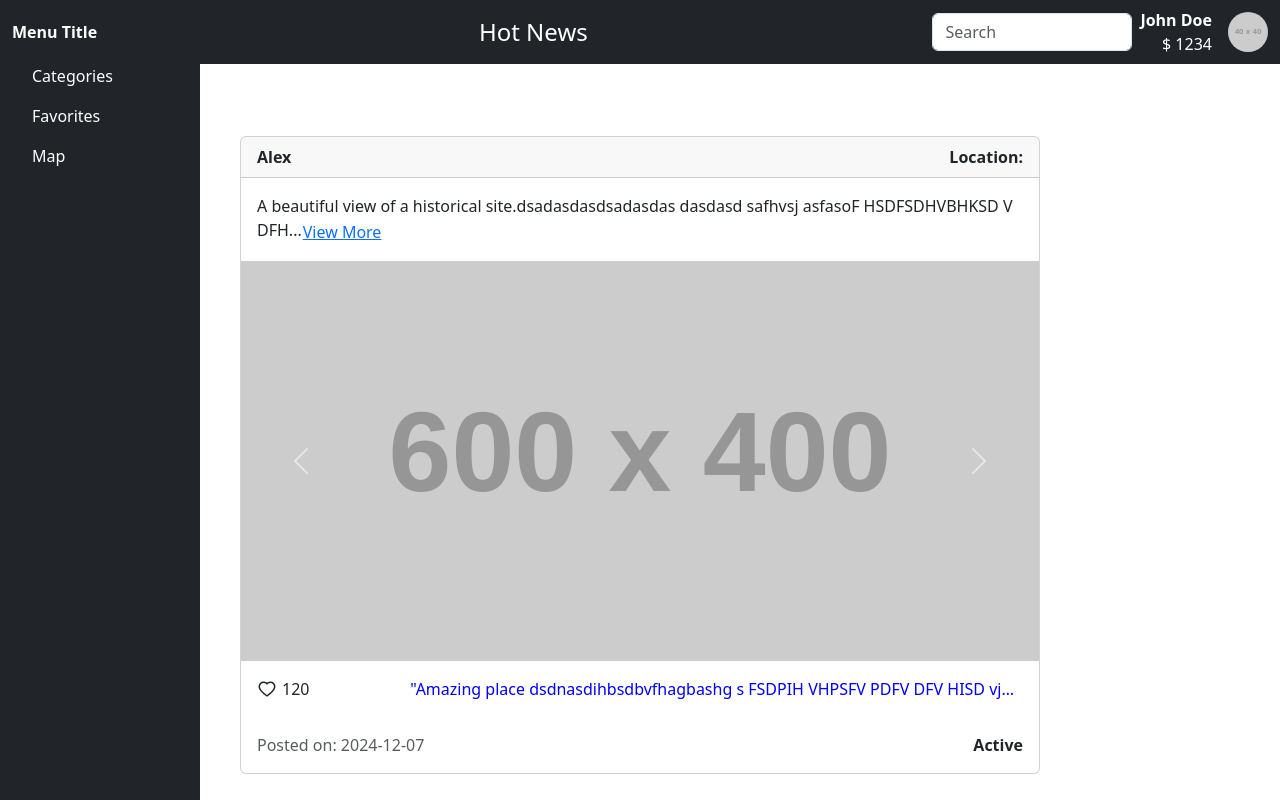
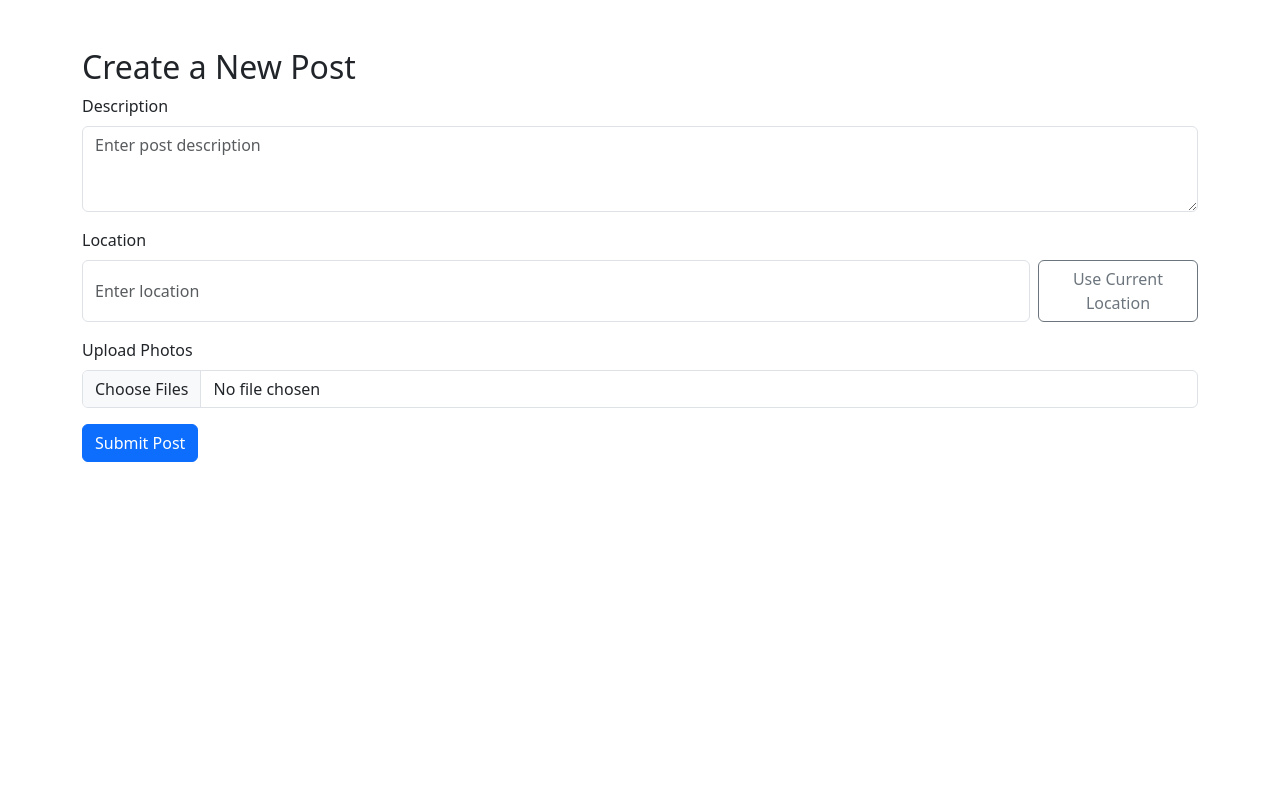
Before and after one commit to razvanc6/HackItAll, a React (Vite) app in the folder front/: page /post in a window 1280 px wide. Before the commit this address led to /. Shown: the top 800 px of the page. Built offline with nearby package versions, Linux system fonts and the light colour scheme.

Commit message:
newCommit

```diff
--- a/front/src/App.jsx
+++ b/front/src/App.jsx
@@ -10,7 +10,9 @@ import Login from "./components/Auth/Login";
 import Register from "./components/Auth/Register";
 import ForgotPassword from "./components/Auth/ForgotPassword";
 import Map from "./components/Map";
+import PostPage from "./components/PostPage/PostPage";
 import  FrontPage from "./components/FrontPage/FrontPage.jsx"
+
 const isAuthenticated = () => {
   return !!localStorage.getItem("token"); // Verifică dacă există un token în localStorage
 };
@@ -25,6 +27,7 @@ const App = () => {
         <Route path="/forgot-password" element={<ForgotPassword />} />
         <Route path="/mainpage" element={<FrontPage />} />
         <Route path="/map" element={<Map />} />
+        <Route path="/post" element={<PostPage />} />
         <Route path="*" element={<Navigate to="/" replace />} />
       </Routes>
     </Router>
--- a/front/src/components/FrontPage/FrontPage.jsx
+++ b/front/src/components/FrontPage/FrontPage.jsx
@@ -1,5 +1,6 @@
 import React from "react";
 import { Container, Row, Col } from "react-bootstrap";
+import { Link } from "react-router-dom";
 import PostCard from "./PostCard";
 import Navbar from "./Navbar";
 
@@ -7,16 +8,20 @@ const FrontPage = () => {
   const posts = [
     {
       id: 1,
-      userName:"Alex",
+      userName: "Alex",
       title: "Historical Monument",
-      description: "A beautiful view of a historical site.dsadasdasdsadasdas dasdasd safhvsj asfasoF HSDFSDHVBHKSD V DFHDS SJ OUVADIFUDASINHFISDAIUBDS IDSHJFBDSJFDJFDSG HF JAFBDSHK FDS HDF SDH VHSD FDSH FDSH FDSHV SDJGSDJHG DDSADPKJASF FSDA FAG FHA JHAD GFDA GAF GVHSA VJFD FHJVF VJHF AVHJSF VHFA VJHAFS VHJF SAVF DAVH FAV HJ FJV JHFD VJHADF VA VSFnvs djklv JDS jvlsl jkVs jkl  ",
+      description:
+        "A beautiful view of a historical site.dsadasdasdsadasdas dasdasd safhvsj asfasoF HSDFSDHVBHKSD V DFHDS SJ OUVADIFUDASINHFISDAIUBDS IDSHJFBDSJFDJFDSG HF JAFBDSHK FDS HDF SDH VHSD FDSH FDSH FDSHV SDJGSDJHG DDSADPKJASF FSDA FAG FHA JHAD GFDA GAF GVHSA VJFD FHJVF VJHF AVHJSF VHFA VJHAFS VHJF SAVF DAVH FAV HJ FJV JHFD VJHADF VA VSFnvs djklv JDS jvlsl jkVs jkl",
       images: [
         "https://via.placeholder.com/600x400",
         "https://via.placeholder.com/600x400?text=Second+Image",
       ],
       upvotes: 120,
       comments: [
-        { text: "Amazing place dsdnasdihbsdbvfhagbashg s FSDPIH VHPSFV PDFV DFV HISD vjhpsv hs vpihS VF VHhv hv hshv!", upvotes: 15 },
+        {
+          text: "Amazing place dsdnasdihbsdbvfhagbashg s FSDPIH VHPSFV PDFV DFV HISD vjhpsv hs vpihS VF VHhv hv hshv!",
+          upvotes: 15,
+        },
         { text: "Great picture!", upvotes: 25 },
         { text: "Looks so peaceful.", upvotes: 10 },
       ],
@@ -39,10 +44,7 @@ const FrontPage = () => {
 
   return (
     <div>
-    {/* Use NavBar Component */}
       <Navbar />
-
-      {/* Sidebar and Main Content */}
       <div className="d-flex" style={{ marginTop: "60px" }}>
         {/* Sidebar */}
         <div
@@ -76,6 +78,11 @@ const FrontPage = () => {
                 Map
               </a>
             </li>
+            <li className="nav-item">
+              <Link className="nav-link text-white" to="/post">
+                Create Post
+              </Link>
+            </li>
           </ul>
         </div>
 
--- a/front/src/components/PostPage/PostPage.jsx
+++ b/front/src/components/PostPage/PostPage.jsx
@@ -0,0 +1,108 @@
+import React, { useState } from "react";
+import { Container, Form, Button } from "react-bootstrap";
+
+const PostPage = () => {
+  const [description, setDescription] = useState("");
+  const [location, setLocation] = useState("");
+  const [images, setImages] = useState([]);
+  const [error, setError] = useState("");
+
+  const handleImageUpload = (e) => {
+    const files = Array.from(e.target.files);
+    setImages(files);
+  };
+
+  const fetchLocation = () => {
+    if (!navigator.geolocation) {
+      setError("Geolocation is not supported by your browser.");
+      return;
+    }
+
+    navigator.geolocation.getCurrentPosition(
+      async (position) => {
+        const { latitude, longitude } = position.coords;
+        try {
+          // Replace YOUR_API_KEY with your actual Google Maps API key
+          const response = await fetch(
+            `https://maps.googleapis.com/maps/api/geocode/json?latlng=${latitude},${longitude}&key=YOUR_API_KEY`
+          );
+          const data = await response.json();
+
+          if (data.status === "OK") {
+            const city = data.results[0].address_components.find((component) =>
+              component.types.includes("locality")
+            )?.long_name;
+
+            if (city) {
+              setLocation(city);
+            } else {
+              setError("Unable to find city from your location.");
+            }
+          } else {
+            setError("Failed to fetch location data.");
+          }
+        } catch (error) {
+          setError("An error occurred while fetching location data.");
+        }
+      },
+      (error) => {
+        setError("Unable to retrieve your location.");
+      }
+    );
+  };
+
+  const handleSubmit = (e) => {
+    e.preventDefault();
+    console.log("Post Details:", { description, location, images });
+    // Implement logic to send the data to the backend
+  };
+
+  return (
+    <Container className="mt-5">
+      <h2>Create a New Post</h2>
+      <Form onSubmit={handleSubmit}>
+        <Form.Group controlId="formDescription" className="mb-3">
+          <Form.Label>Description</Form.Label>
+          <Form.Control
+            as="textarea"
+            rows={3}
+            value={description}
+            onChange={(e) => setDescription(e.target.value)}
+            placeholder="Enter post description"
+          />
+        </Form.Group>
+
+        <Form.Group controlId="formLocation" className="mb-3">
+          <Form.Label>Location</Form.Label>
+          <div className="d-flex">
+            <Form.Control
+              type="text"
+              value={location}
+              onChange={(e) => setLocation(e.target.value)}
+              placeholder="Enter location"
+            />
+            <Button
+              variant="outline-secondary"
+              className="ms-2"
+              onClick={fetchLocation}
+            >
+              Use Current Location
+            </Button>
+          </div>
+          {error && <small className="text-danger">{error}</small>}
+        </Form.Group>
+
+        <Form.Group controlId="formFile" className="mb-3">
+          <Form.Label>Upload Photos</Form.Label>
+          <Form.Control type="file" multiple onChange={handleImageUpload} />
+        </Form.Group>
+
+        <Button variant="primary" type="submit">
+          Submit Post
+        </Button>
+      </Form>
+    </Container>
+  );
+};
+
+export default PostPage;
```
Lines whose indentation alone changed are shown as unchanged.
